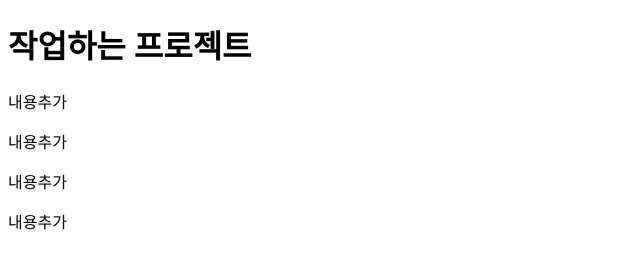
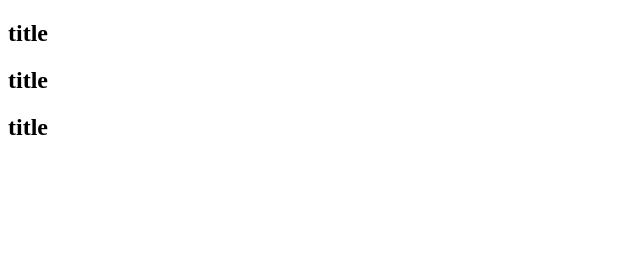
Before and after one commit to ksockh753/web, a plain HTML site: page index.html in a window 1280 px wide. Shown: the whole page, without its empty margins (0-640 px from the left). Drawn offline with Linux system fonts and the light colour scheme.

Commit message:
마크업

```diff
--- a/index.html
+++ b/index.html
@@ -6,10 +6,18 @@
     <title>Document</title>
   </head>
   <body>
-    <h1>작업하는 프로젝트</h1>
-    <p>내용추가</p>
-    <p>내용추가</p>
-    <p>내용추가</p>
-    <p>내용추가</p>
+    <header id="header"></header>
+    <main id="main">
+      <section>
+        <h2>title</h2>
+      </section>
+      <section>
+        <h2>title</h2>
+      </section>
+      <section>
+        <h2>title</h2>
+      </section>
+    </main>
+    <footer id="footer"></footer>
   </body>
 </html>
```
